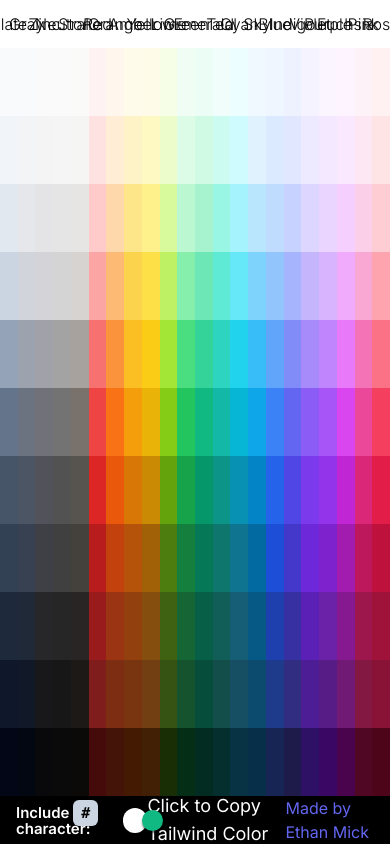
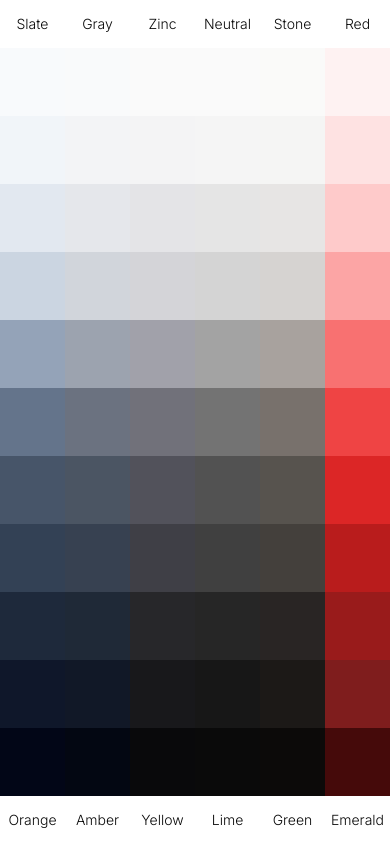
Before and after one commit to ethanmick/colors-of-tailwind, a Next.js app: page / in a window 390 px wide. Shown: the top 844 px of the page. Built offline with nearby package versions, Linux system fonts and the light colour scheme.

Commit message:
feat: Mobile optimize

```diff
--- a/app/page.tsx
+++ b/app/page.tsx
@@ -52,11 +52,11 @@ export default function Home() {
   const [includeHexChar, setIncludeHexChar] = useState(true)
   return (
     <main className={inter.className}>
-      <div className="grid grid-cols-22">
+      <div className="grid grid-cols-6 md:grid-cols-8 lg:grid-cols-11 xl:grid-cols-22">
         {PALETTES.map((p) => (
           <React.Fragment key={p}>
             <div className="flex-grow">
-              <h2 className="capitalize font-light flex justify-center items-center h-12">
+              <h2 className="capitalize font-light text-sm md:text-base flex justify-center items-center h-12">
                 {p}
               </h2>
               <ul className="flex flex-col h-[calc(100vh-6rem)]">
@@ -82,7 +82,7 @@ export default function Home() {
           </React.Fragment>
         ))}
       </div>
-      <div className="h-12 flex items-center px-4 justify-between bg-black">
+      <div className="h-full xl:h-12 flex flex-col lg:flex-row py-4 items-center px-4 justify-between bg-black gap-4">
         <form className="flex items-center">
           <label
             className="text-[15px] leading-none pr-[15px] text-white font-semibold"
@@ -103,7 +103,7 @@ export default function Home() {
         <div className="text-lg text-white">Click to Copy Tailwind Color</div>
         <div>
           <a
-            className="text-indigo-500 visited:text-indigo-800 hover:underline"
+            className="text-indigo-500 visited:text-indigo-700 hover:underline"
             href="https://ethanmick.com"
           >
             Made by Ethan Mick
```
